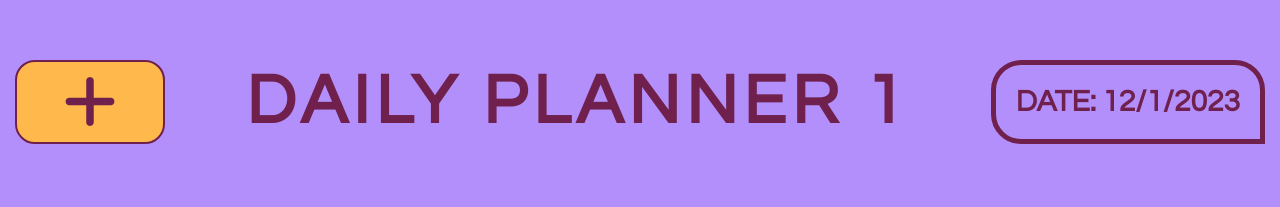
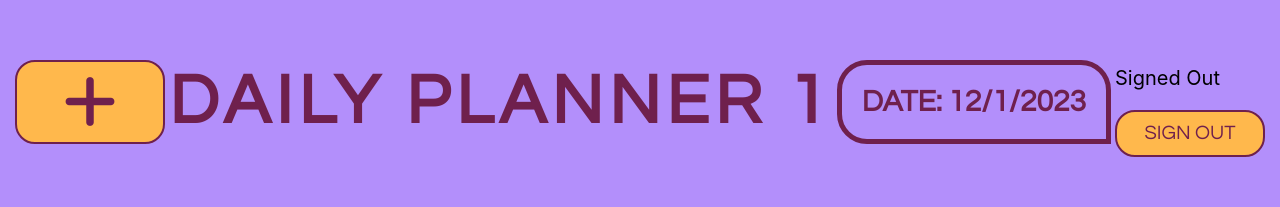
Before and after one commit to Danielle-91/Daily-Planner, a React (Create React App) app: page /planner in a window 1280 px wide. Shown: the top 207 px of the page. Built offline with nearby package versions, Linux system fonts and the light colour scheme; no server answers; the HTML template or start-up script is replaced by a standard one.

Commit message:
user authorization and sign out button added

```diff
--- /dev/null
+++ b/src/components/Auth.js
@@ -0,0 +1,44 @@
+import { onAuthStateChanged, signOut } from "firebase/auth";
+import React, { useEffect, useState } from "react";
+import { auth } from "../firebase";
+
+const Auth = () => {
+    const [authUser, setAuthUser] = useState(null);
+
+    useEffect(() => {
+        const listen = onAuthStateChanged(auth, (user) => {
+            if (user) {
+                setAuthUser(user)
+            } else {
+                setAuthUser(null)
+            }
+        });
+
+        // removes listener
+        return () => {
+            listen();
+        }
+    }, [])
+
+    const userSignOut = () => {
+        signOut(auth).then(() => {
+            console.log('user signed out');
+        }).catch(error => console.log(error))
+    }
+
+    return (
+        <>
+            <div>
+                <>
+                    {authUser ?
+                        <p>{`Signed In as ${authUser.email}`}</p> : <p>Signed Out</p>}
+                    <button onClick={userSignOut}>Sign Out</button>
+
+                </>
+            </div>
+        </>
+
+    )
+}
+
+export default Auth;
--- a/src/components/Planner.js
+++ b/src/components/Planner.js
@@ -2,6 +2,7 @@
 import { useState, useEffect } from "react";
 import Header from "./Header";
 import NewItemModule from "./UI/NewItemModule";
+import Auth from './Auth';
 
 function Planner(props) {
 
@@ -36,6 +37,7 @@
         <>
             <header>
                 <Header />
+                <Auth />
             </header>
 
             <section className='notepad'>
--- a/src/components/SignIn.js
+++ b/src/components/SignIn.js
@@ -49,6 +49,7 @@
                     <p>Don't have an account? <Link to='/register'>Register here</Link></p>
 
                 </div>
+
             </section>
 
 
```
Also changed, not shown: src/auth.js (deleted, +0 -15 lines).
